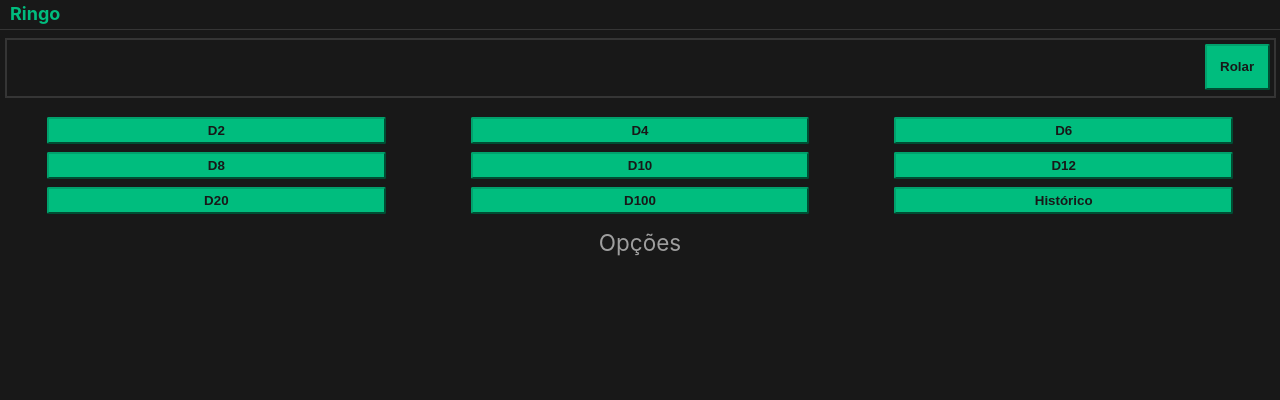
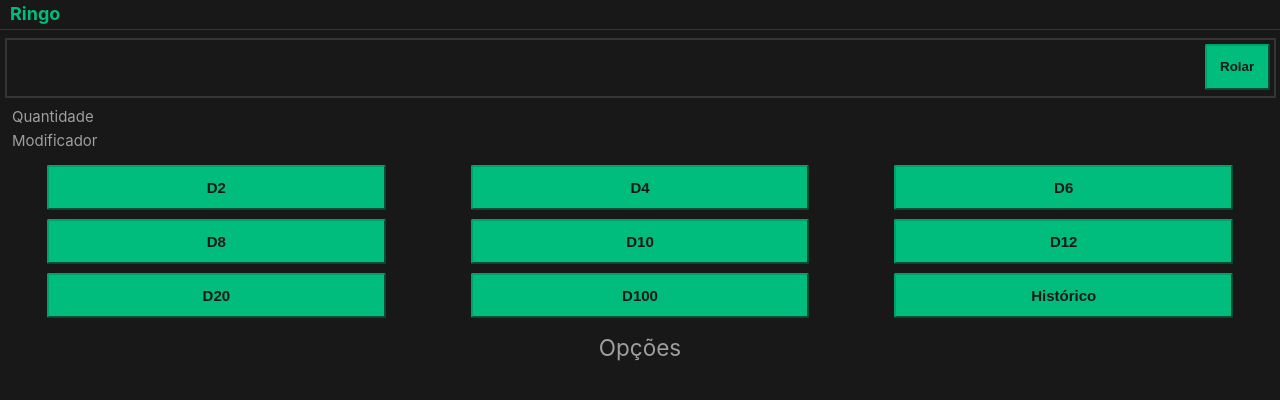
Before and after one commit to ferreira-tb/ringo, a Vue app: page /dice in a window 1280 px wide. Shown: the top 400 px of the page. Built offline with nearby package versions, Linux system fonts and the light colour scheme.

Commit message:
DiceRoller.vue

```diff
--- a/src/components/Button.vue
+++ b/src/components/Button.vue
@@ -16,6 +16,7 @@ defineProps<{
 
     text-align: center;
     font-weight: 550;
+    user-select: none;
 
     border-color: var(--color-green-darker);
     border-width: 2px;
--- a/src/components/create/Welcome.vue
+++ b/src/components/create/Welcome.vue
@@ -11,7 +11,13 @@ const { character } = useCharacterStore();
         <p class="text-line">Este guia te ajudará a criar o seu novo personagem, que poderá sempre ser usado na Ringo.</p>
         <p class="text-line">Antes de começar, digite o nome que deseja!</p>
         <div class="input-area">
-            <input type="text" v-model.trim="character.name">
+            <input
+                v-model.trim="character.name"
+                type="text"
+                minlength="1"
+                maxlength="30"
+                spellcheck="false"
+            >
         </div>
         <div class="button-area">
             <Button
--- a/src/views/DiceHistory.vue
+++ b/src/views/DiceHistory.vue
@@ -1,11 +1,12 @@
 <script setup lang="ts">
-
+import { router } from '@/router/index.js';
+import Button from '@/components/Button.vue';
 
 </script>
 
 <template>
     <main>
-
+        <Button text="Voltar" @click="router.push({ name: 'dice' })" />
     </main>
 </template>
 
--- a/src/views/DiceRoller.vue
+++ b/src/views/DiceRoller.vue
@@ -4,7 +4,10 @@ import { router } from '@/router/index.js';
 import Button from '@/components/Button.vue';
 
 const buttonStyle = reactive({
-    width: '80%'
+    width: '80%',
+    height: '3em',
+    fontSize: '1em',
+    fontWeight: 550
 });
 
 const diceTypes = readonly([2, 4, 6, 8, 10, 12, 20, 100]);
@@ -25,13 +28,16 @@ const roll = computed(() => {
     <main>
         <div class="result-area">
             <div class="result-text">
-                <span v-if="roll">{{ roll }}</span>
+                <Transition name="fade" mode="out-in">
+                    <span v-if="roll" :key="roll">{{ roll }}</span>
+                </Transition>
             </div>
             <Button class="roll-button" text="Rolar" />
         </div>
 
         <div class="mod-area">
-
+            <div>Quantidade</div>
+            <div>Modificador</div>
         </div>
 
         <div class="dice-area">
@@ -78,8 +84,11 @@ const roll = computed(() => {
     width: 3em;
 }
 
+.mod-area {
+    margin: 0.5em;
+}
+
 .dice-area {
-    margin-top: 1em;
     display: grid;
     grid-template-columns: repeat(3, 1fr);
     justify-items: center;
```
Also changed, not shown: src/stores/dice.ts (added, +7 -0 lines).
